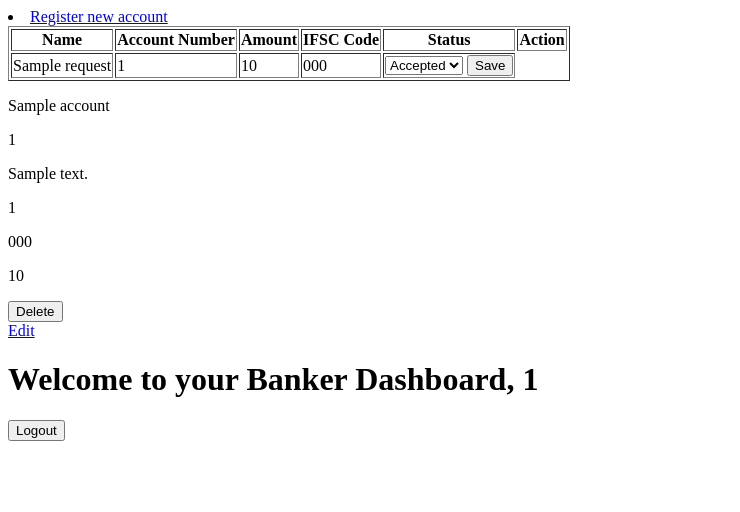
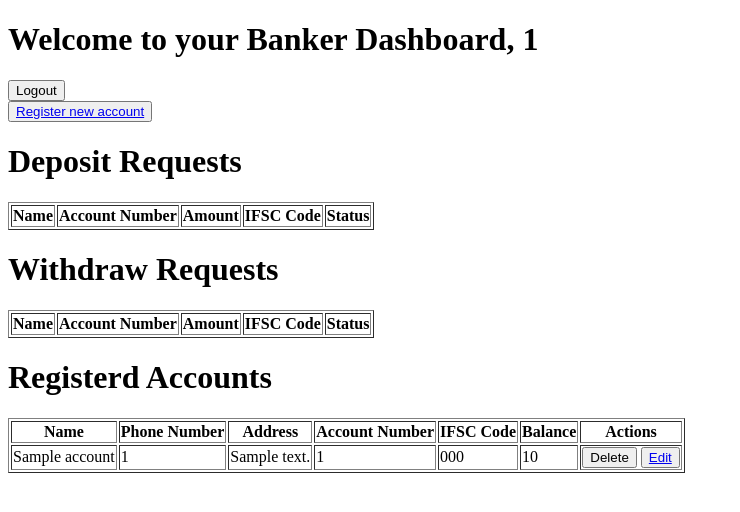
Before and after one commit to Prashanthg01/banking_system, a Flask app: template app/templates/banker/dashboard.html in a window 1280 px wide. Shown: the top 512 px of the page, without its empty margins (0-740 px from the left). Run offline with Flask 2, Linux system fonts and the light colour scheme; the template is opened without the code that fills it: most values are stand-ins (such as "Sample title", 1, 10 or a date in 2020); lists and menus that the app fills with data are empty.

Commit message:
Withdraw form request

```diff
--- a/app/controllers/auth_controller.py
+++ b/app/controllers/auth_controller.py
@@ -1,6 +1,6 @@
 from flask import jsonify
 from app import mongo, bcrypt
-from flask_jwt_extended import create_access_token, set_access_cookies, create_refresh_token
+from flask_jwt_extended import create_access_token, create_refresh_token
 from app.models.user_model import User
 from pymongo.errors import DuplicateKeyError
 
--- a/app/templates/banker/dashboard.html
+++ b/app/templates/banker/dashboard.html
@@ -8,7 +8,14 @@
 </head>
 
 <body>
-    <li><a href="{{ url_for('banker.register_account_view') }}">Register new account</a></li>
+    <h1>Welcome to your Banker Dashboard, {{ user_id }}</h1>
+    <form action="/auth/logout" method="post">
+        <button type="submit">Logout</button>
+    </form>
+
+    <button><a href="{{ url_for('banker.register_account_view') }}">Register new account</a></button>
+
+    <h1>Deposit Requests</h1>
     {% if deposit_requests %}
     <table border="1">
         <thead>
@@ -18,11 +25,11 @@
                 <th>Amount</th>
                 <th>IFSC Code</th>
                 <th>Status</th>
-                <th>Action</th>
             </tr>
         </thead>
         <tbody>
             {% for request in deposit_requests %}
+            {% if request.status=='pending' %}
             <tr>
                 <td>{{ request.name }}</td>
                 <td>{{ request.account_number }}</td>
@@ -30,7 +37,7 @@
                 <td>{{ request.ifsc_code }}</td>
                 <td>
                     <form method="POST"
-                        action="{{ url_for('banker.update_status', request_account_num=request.account_number, request_amount=request.amount) }}">
+                        action="{{ url_for('banker.update_deposit_status', request_account_num=request.account_number, request_amount=request.amount) }}">
                         <select name="status">
                             <option value="pending" {% if request.status=='pending' %}selected{% endif %}>Pending
                             </option>
@@ -44,6 +51,7 @@
 
                 </td>
             </tr>
+            {% endif %}
             {% endfor %}
         </tbody>
     </table>
@@ -51,26 +59,85 @@
     <p>No deposit requests found.</p>
     {% endif %}
 
+    <h1>Withdraw Requests</h1>
+    {% if withdraw_requests %}
+    <table border="1">
+        <thead>
+            <tr>
+                <th>Name</th>
+                <th>Account Number</th>
+                <th>Amount</th>
+                <th>IFSC Code</th>
+                <th>Status</th>
+            </tr>
+        </thead>
+        <tbody>
+            {% for request in withdraw_requests %}
+            {% if request.status=='pending' %}
+            <tr>
+                <td>{{ request.name }}</td>
+                <td>{{ request.account_number }}</td>
+                <td>{{ request.amount }}</td>
+                <td>{{ request.ifsc_code }}</td>
+                <td>
+                    <form method="POST"
+                        action="{{ url_for('banker.update_withdraw_status', request_account_num=request.account_number, request_amount=request.amount) }}">
+                        <select name="status">
+                            <option value="pending" {% if request.status=='pending' %}selected{% endif %}>Pending
+                            </option>
+                            <option value="success" {% if request.status=='success' %}selected{% endif %}>Success
+                            </option>
+                            <option value="declined" {% if request.status=='declined' %}selected{% endif %}>Declined
+                            </option>
+                        </select>
+                        <button type="submit">Save</button>
+                    </form>
+
+                </td>
+            </tr>
+            {% endif %}
+            {% endfor %}
+        </tbody>
+    </table>
+    {% else %}
+    <p>No Withdraw requests found.</p>
+    {% endif %}
+
+
+    <h1>Registerd Accounts</h1>
     <div>
-        {% for account in all_accounts %}
-        <p>{{ account.name }}</p>
-        <p>{{ account.phone_number }}</p>
-        <p>{{ account.address }}</p>
-        <p>{{ account.account_number }}</p>
-        <p>{{ account.ifsc_code }}</p>
-        <p>{{ account.balance }}</p>
-        <form method="POST" action="{{ url_for('banker.delete_account', account_number=account.account_number) }}">
-            <button type="submit">Delete</button>
-        </form>
-        <a href="{{ url_for('banker.edit_account', account_number=account.account_number) }}">Edit</a>
-        {% endfor %}
+        <table border="1">
+            <thead>
+                <tr>
+                    <th>Name</th>
+                    <th>Phone Number</th>
+                    <th>Address</th>
+                    <th>Account Number</th>
+                    <th>IFSC Code</th>
+                    <th>Balance</th>
+                    <th>Actions</th>
+                </tr>
+            </thead>
+            <tbody>
+                {% for account in all_accounts %}
+                <tr>
+                    <td>{{ account.name }}</td>
+                    <td>{{ account.phone_number }}</td>
+                    <td>{{ account.address }}</td>
+                    <td>{{ account.account_number }}</td>
+                    <td>{{ account.ifsc_code }}</td>
+                    <td>{{ account.balance }}</td>
+                    <td>
+                        <form method="POST" action="{{ url_for('banker.delete_account', account_number=account.account_number) }}" style="display:inline;">
+                            <button type="submit">Delete</button>
+                        </form>
+                        <button><a href="{{ url_for('banker.edit_account', account_number=account.account_number) }}">Edit</a></button>
+                    </td>
+                </tr>
+                {% endfor %}
+            </tbody>
+        </table>
     </div>
-
-    <h1>Welcome to your Banker Dashboard, {{ user_id }}</h1>
-    <form action="/auth/logout" method="post">
-        <button type="submit">Logout</button>
-    </form>
-
 
 </body>
 
```
Also changed, not shown: app/controllers/customer_controller.py (+35 -2 lines), app/models/account_model.py (+23 -0 lines), app/models/user_model.py (+9 -0 lines), app/templates/customer/dashboard.html (+31 -0 lines), app/templates/customer/deposit.html (+8 -17 lines), app/views/banker_view.py (+39 -4 lines), app/views/customer_view.py (+34 -5 lines).
